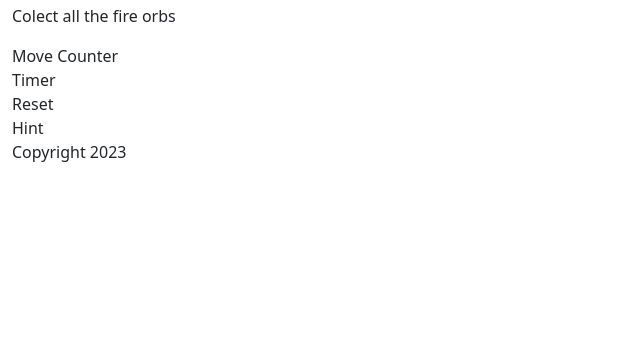
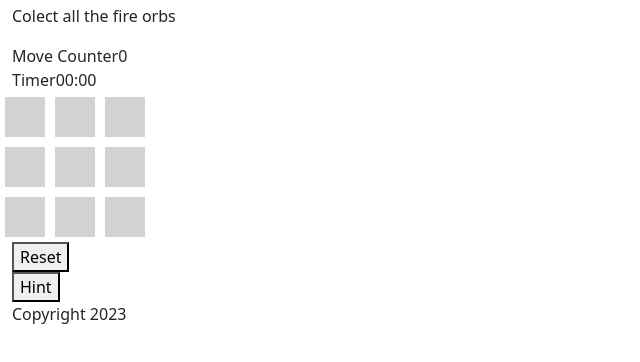
Before and after one commit to Hanmb17/C1_MS2_LIGHTSOUT, a plain HTML site: page game.html in a window 1280 px wide. Shown: the part 98-460 px from the top of the page, without its empty margins (0-640 px from the left). Drawn offline with nearby package versions, Linux system fonts and the light colour scheme.

Commit message:
Add basic light css to show lights in the grid

```diff
--- a/assets/css/style.css
+++ b/assets/css/style.css
@@ -0,0 +1,10 @@
+
+/* --- Game styling --- */
+
+/* Light styling */
+.light {
+    width: 40px;
+    height: 40px;
+    background-color: lightgrey;
+    margin: 5px;
+  }
--- a/game.html
+++ b/game.html
@@ -27,15 +27,15 @@
 
         <section class="container-fluid">
             <div>
-                <div>Move Counter</div>
-                <div>Timer</div>
+                <div>Move Counter<span id="move-counter">0</span></div>
+                <div>Timer<span id="timer">00:00</span></div>
             </div>
             <!-- Game board-->
             <div id="game-grid"></div>
 
             <div id="game-controls">
-                <div>Reset</div>
-                <div>Hint</div>
+                <div><button id="reset-button">Reset</button></div>
+                <div><button id="hint-button">Hint</button></div>
             </div>
         </section>
         <footer class="container-fluid">
```
